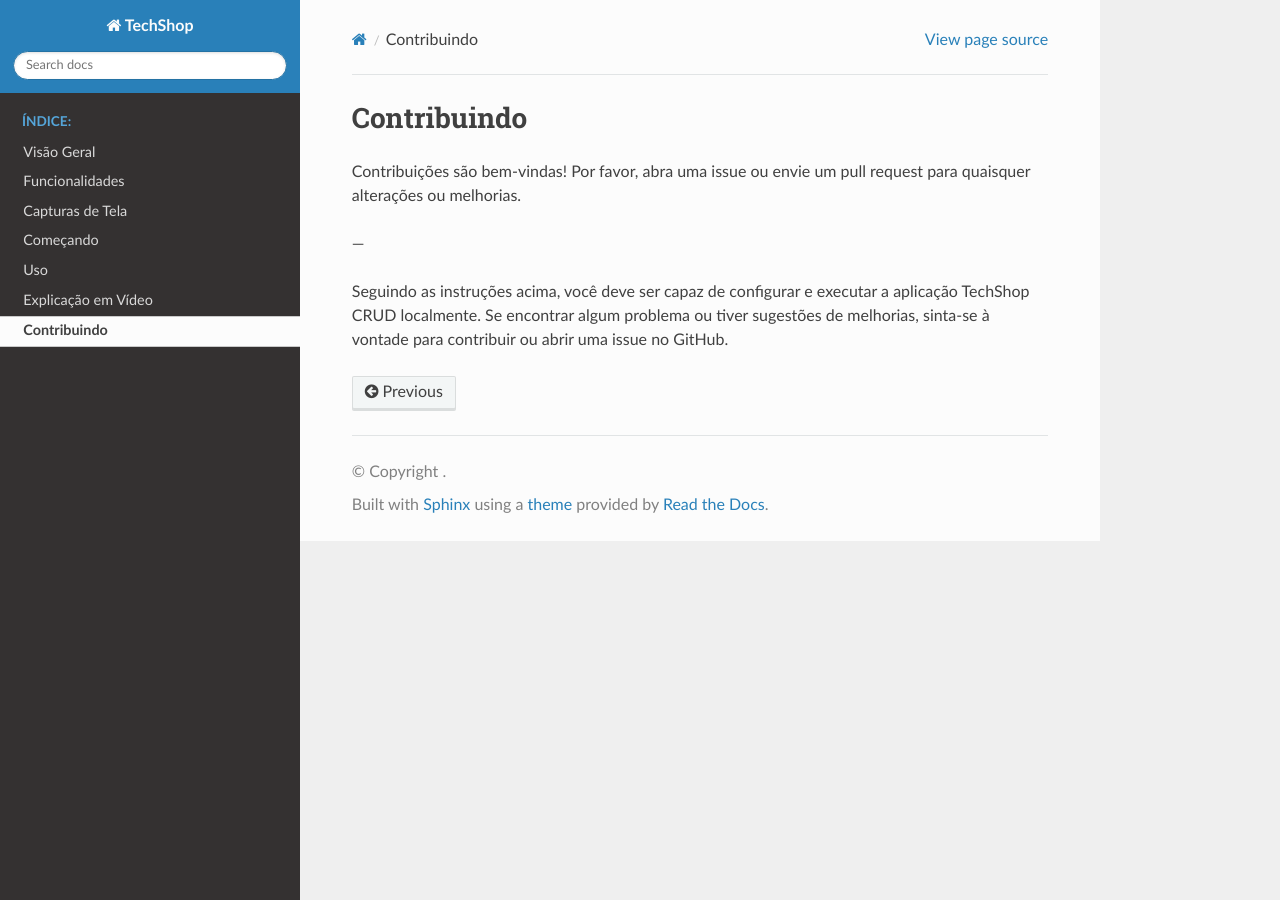
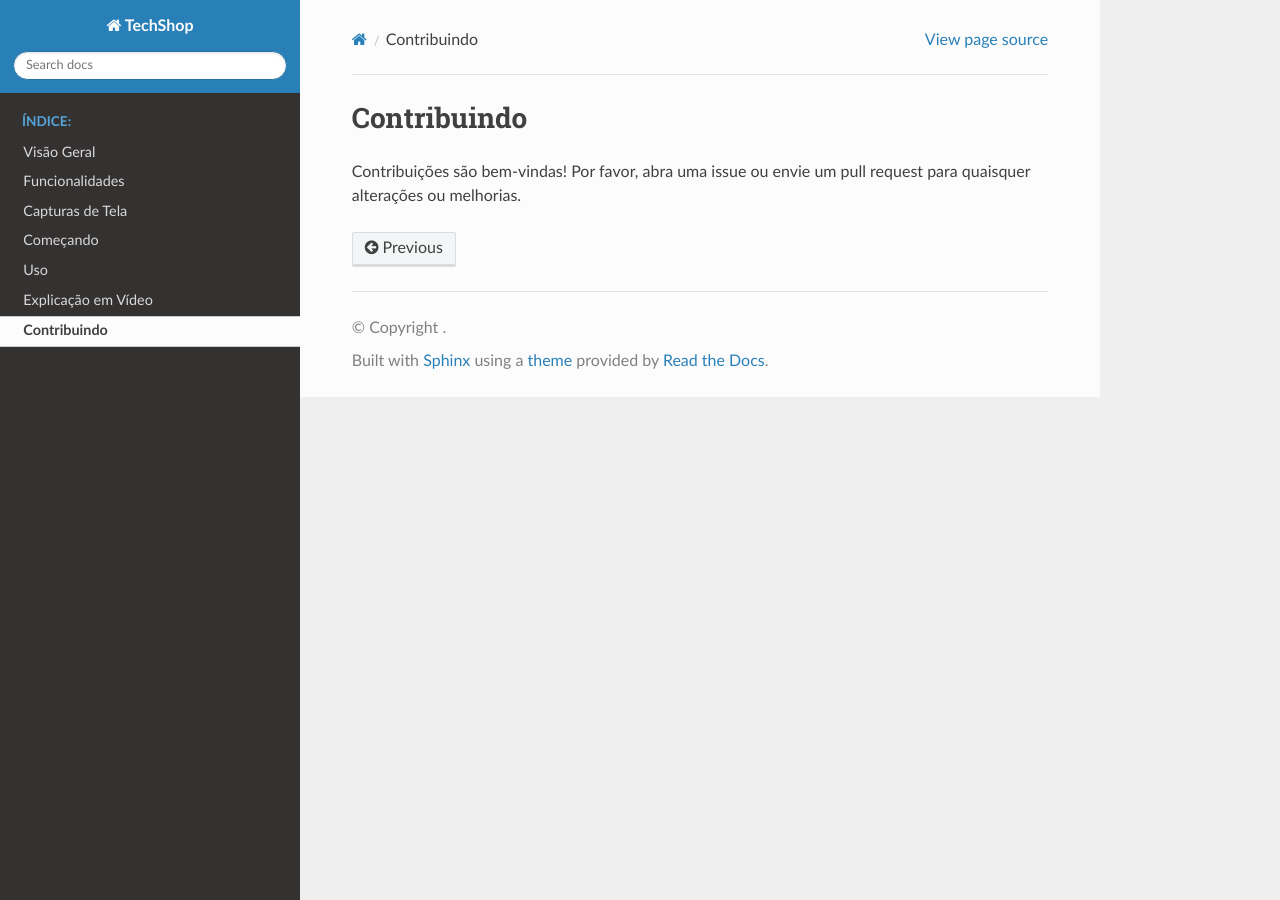
Before and after one commit to RafaelSedor/techshop, a Sphinx documentation site: the page built from docs/contribuindo.rst, in a window 1280 px wide. Built offline with Sphinx 7.4.7 and the Read the Docs theme 2.0.0, drawn with Linux system fonts in a browser that asks for light colours.

Commit message:
Update docs

````diff
--- a/docs/começando.rst
+++ b/docs/começando.rst
@@ -14,6 +14,6 @@ Instalação
 
 1. Clone o repositório:
 
-   ```bash
    git clone https://github.com/RafaelSedor/techshop.git
+
    cd techshop
--- a/docs/contribuindo.rst
+++ b/docs/contribuindo.rst
@@ -2,7 +2,3 @@ Contribuindo
 ============
 
 Contribuições são bem-vindas! Por favor, abra uma issue ou envie um pull request para quaisquer alterações ou melhorias.
-
----
-
-Seguindo as instruções acima, você deve ser capaz de configurar e executar a aplicação TechShop CRUD localmente. Se encontrar algum problema ou tiver sugestões de melhorias, sinta-se à vontade para contribuir ou abrir uma issue no GitHub.
````
